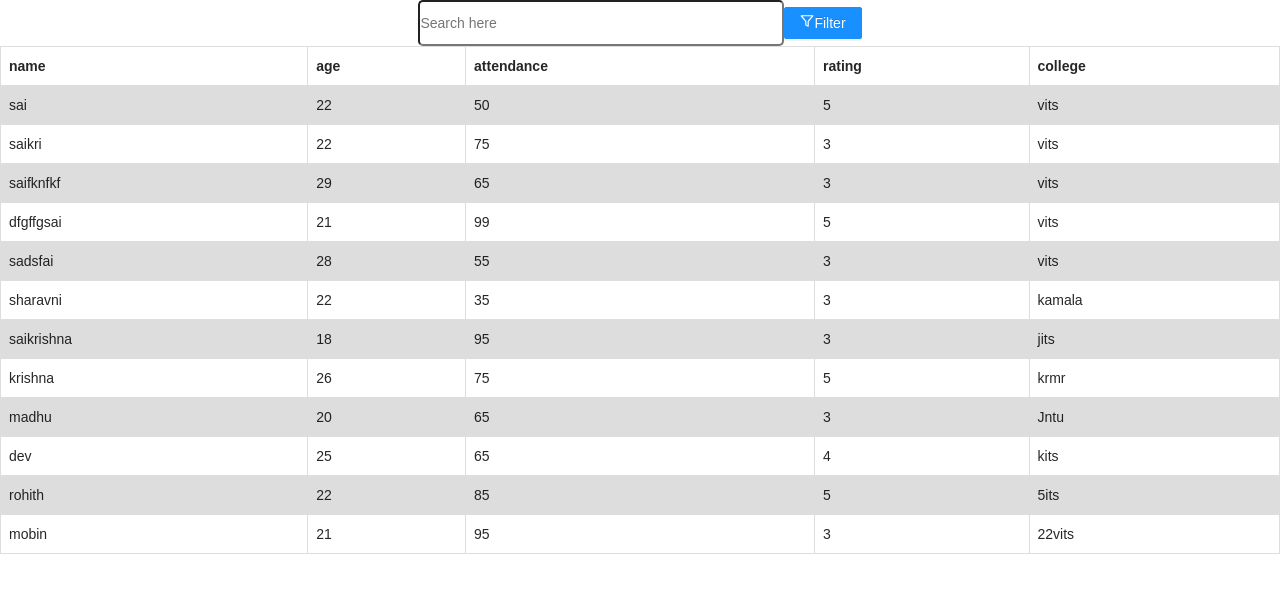
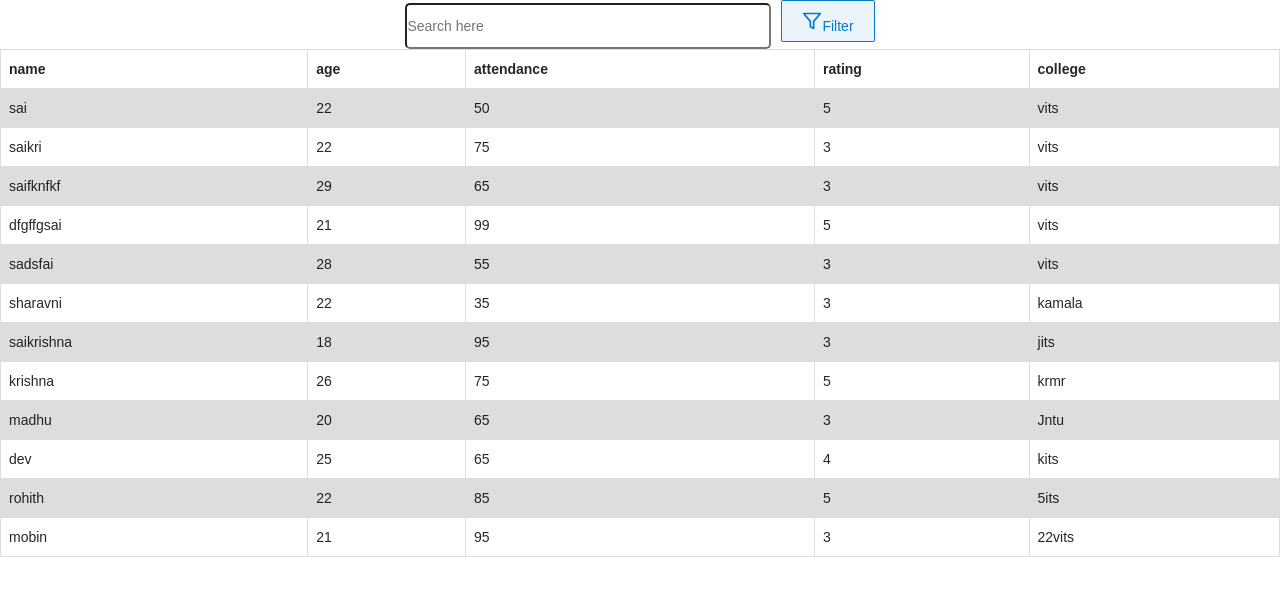
Before and after one commit to saikrishna-muppa/table-search-bar-, a React (Create React App) app: page / in a window 1280 px wide. Shown: the top 596 px of the page. Built offline with nearby package versions, Linux system fonts and the light colour scheme.

Commit message:
added-css

```diff
--- a/src/process/ProcessFilter.js
+++ b/src/process/ProcessFilter.js
@@ -1,6 +1,6 @@
 import { useState } from "react";
 import { data } from "../ClausesFilter/FilterizationData";
-import { Modal, Button } from "antd";
+import { Modal, Button, Popover } from "antd";
 import { FiFilter } from "react-icons/fi";
 import { Multiselect } from "multiselect-react-dropdown";
 import "antd/dist/antd.css";
@@ -115,7 +115,12 @@ export default function App() {
     ));
     // setfilterData(checktedItemData);
   };
-  // const icon = <FiFilter />;
+  const content = (
+    <div>
+      <p>Content</p>
+      <p>Content</p>
+    </div>
+  );
   return (
     <div className="App">
       <input
@@ -124,9 +129,12 @@ export default function App() {
         placeholder="Search here"
         onChange={(e) => filterFunction(e.target.value.toString())}
       ></input>
-      <Button type="primary" onClick={showModal}>
+      <Button className="filter-btn" onClick={showModal}>
         <FiFilter /> Filter
       </Button>
+      {/* <Button type="primary" onClick={content()}>
+        Hover me
+      </Button> */}
       <Modal
         // title="Basic Modal"
         visible={isModalVisible}
--- a/src/styles.css
+++ b/src/styles.css
@@ -20,9 +20,18 @@ tr:nth-child(even) {
 }
 
 .filter-btn {
-  background-color: #ebf4fb;
-  border-color: #0079ca;
-  color: #0079ca;
+  background-color: #ebf4fb !important;
+  border-color: #0079ca !important;
+  color: #0079ca !important;
+  font-weight: 500 !important;
+  padding: 10px 20px 30px 20px !important;
+  margin-left: 10px !important;
+}
+.filter-btn:hover {
+  background-color: #0079ca;
+  color: #ebf4fb;
+  padding: 10px 20px 30px 20px;
+  margin-left: 10px;
   font-weight: 500;
 }
 .ant-modal-content {
@@ -57,3 +66,9 @@ select {
   padding: 10px 0;
   border-radius: 5px;
 }
+.filter-btn {
+}
+svg {
+  padding-bottom: -15px;
+  font-size: 20px;
+}
```
